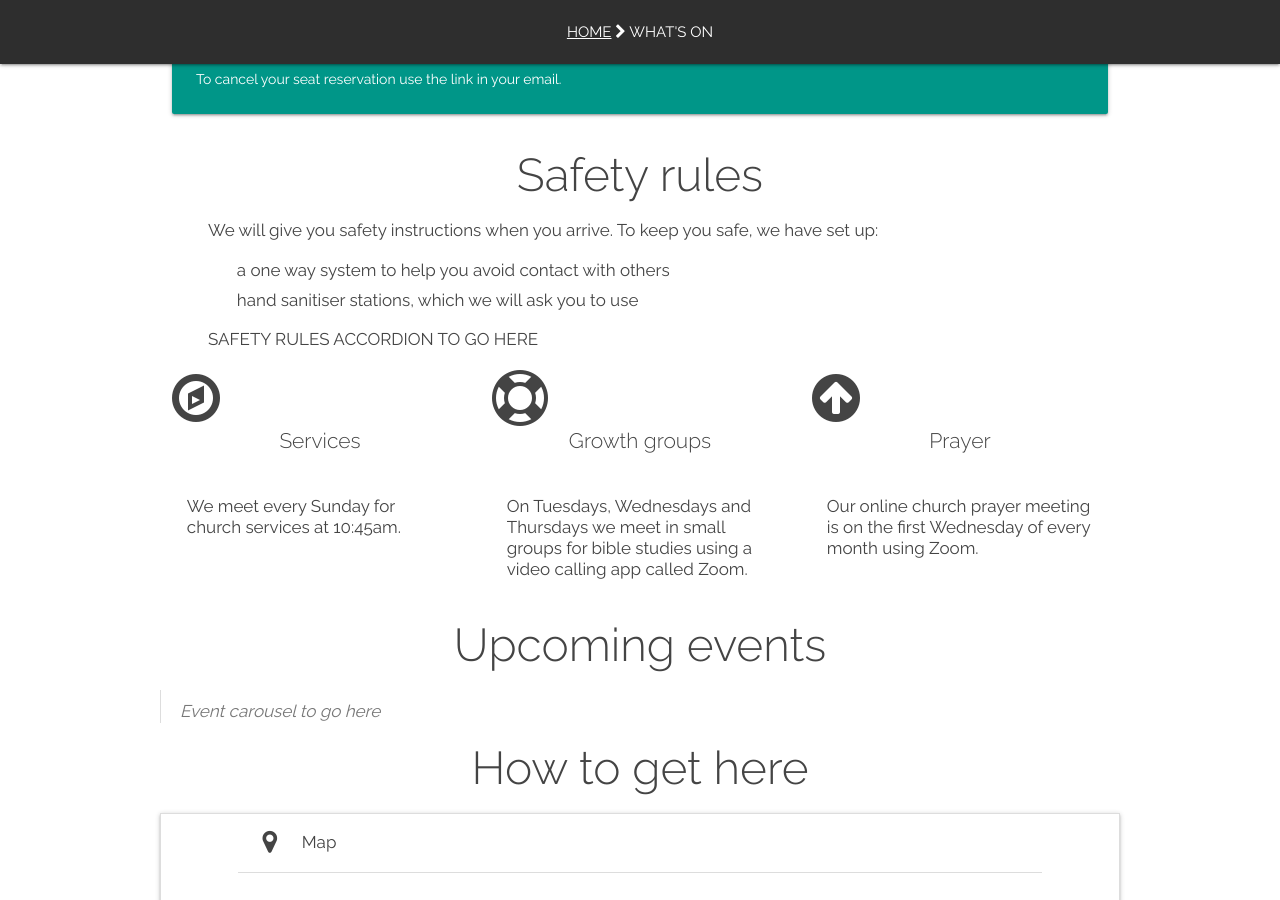
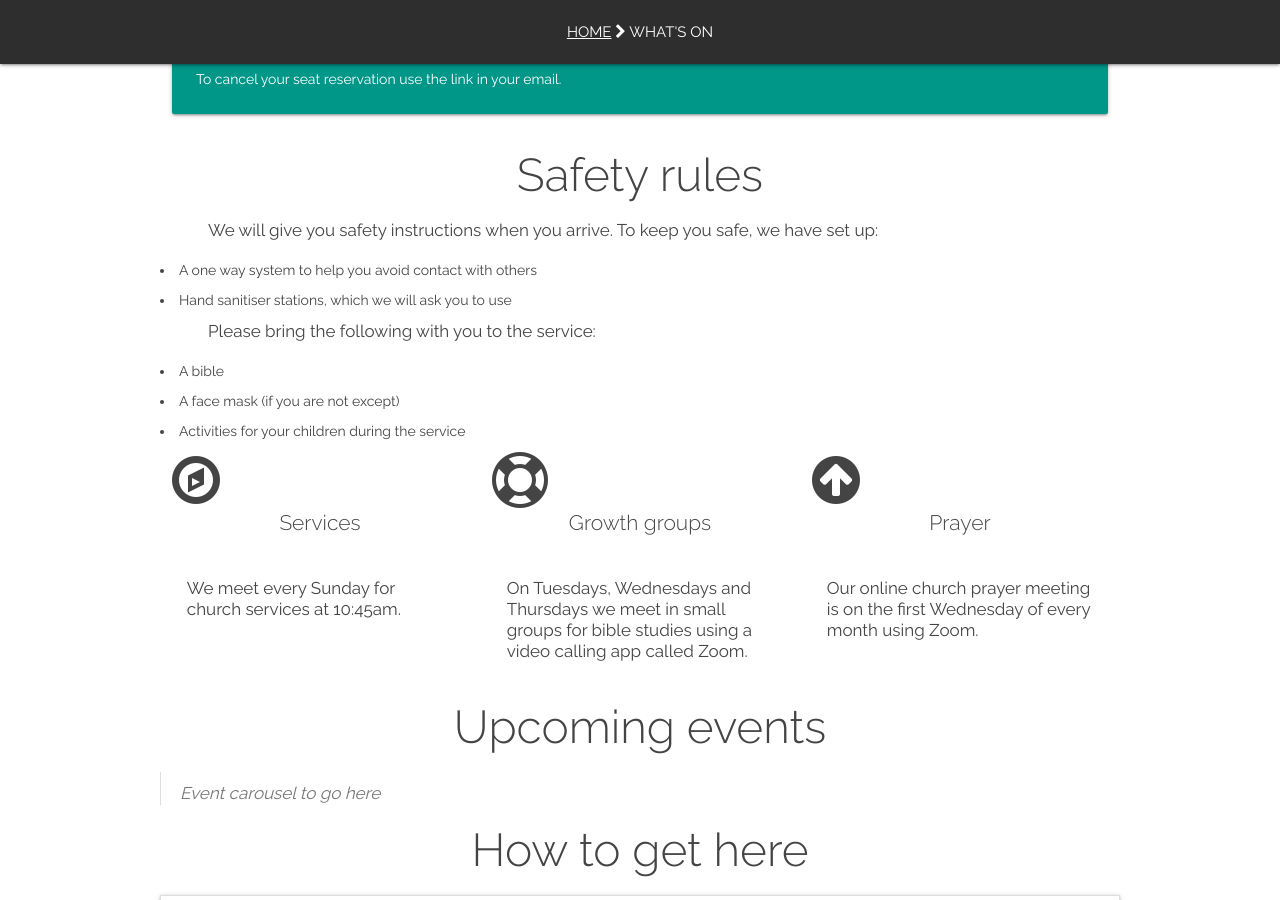
Before and after one commit to woodcock3/citychurch, a Jekyll site: the page built from _posts/2000-01-02-events.md, in a window 1280 px wide and 900 px high, scrolled down 610 px. Built offline with Jekyll 4.4.1, drawn with Linux system fonts in a browser that asks for light colours; our own code applies the rules of GitHub Pages for plain Markdown files.

Commit message:
Update 2000-01-02-events.md

```diff
--- a/_posts/2000-01-02-events.md
+++ b/_posts/2000-01-02-events.md
@@ -46,10 +46,14 @@ This information is reviewed and updated when new government guidance is release
 # Safety rules
 We will give you safety instructions when you arrive. To keep you safe, we have set up:
 
-- a one way system to help you avoid contact with others
-- hand sanitiser stations, which we will ask you to use
+  <li>A one way system to help you avoid contact with others</li>
+  <li>Hand sanitiser stations, which we will ask you to use</li>
 
-SAFETY RULES ACCORDION TO GO HERE
+Please bring the following with you to the service:
+  <li>A bible</li>
+  <li>A face mask (if you are not except)</li>
+  <li>Activities for your children during the service</li>
+
 
 <div class="row features">
   <div class="col s12 m4 feature">
```
